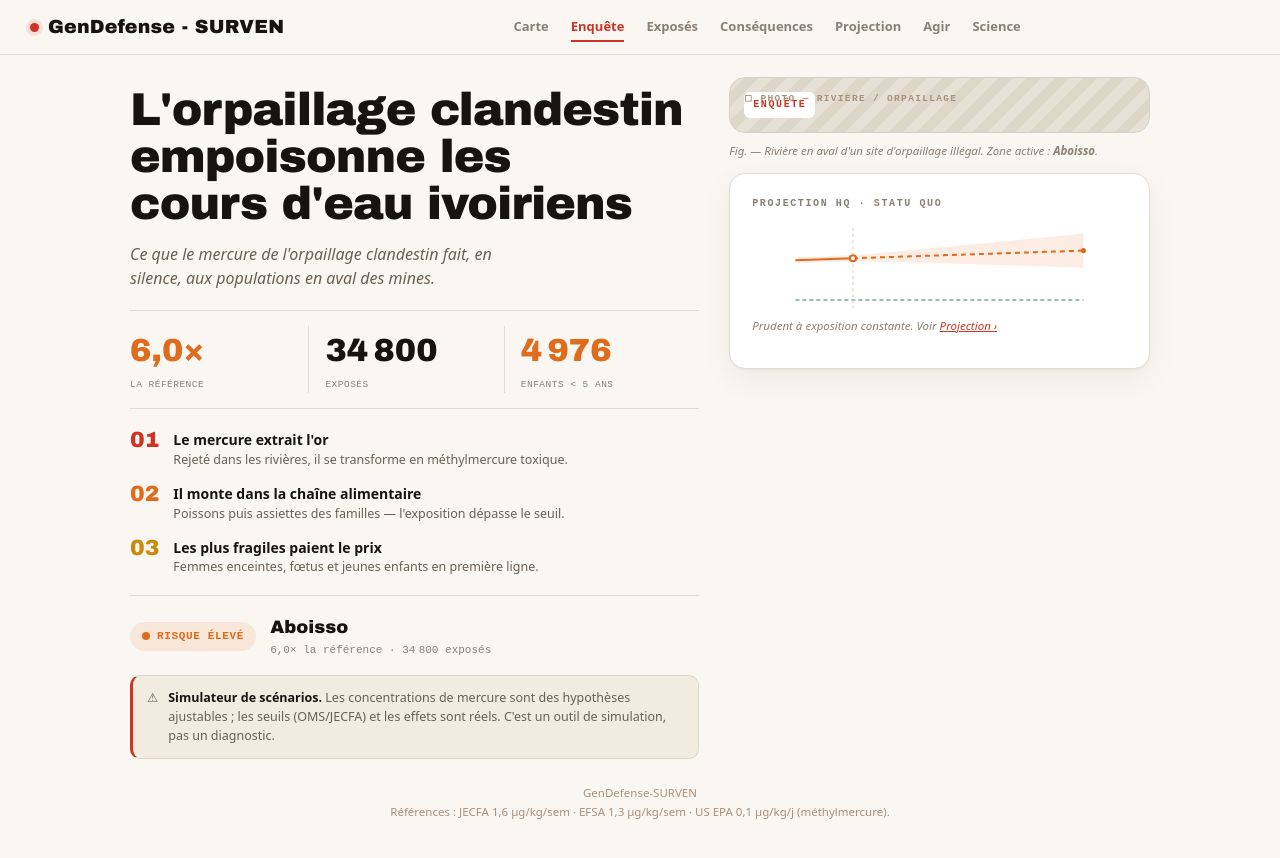
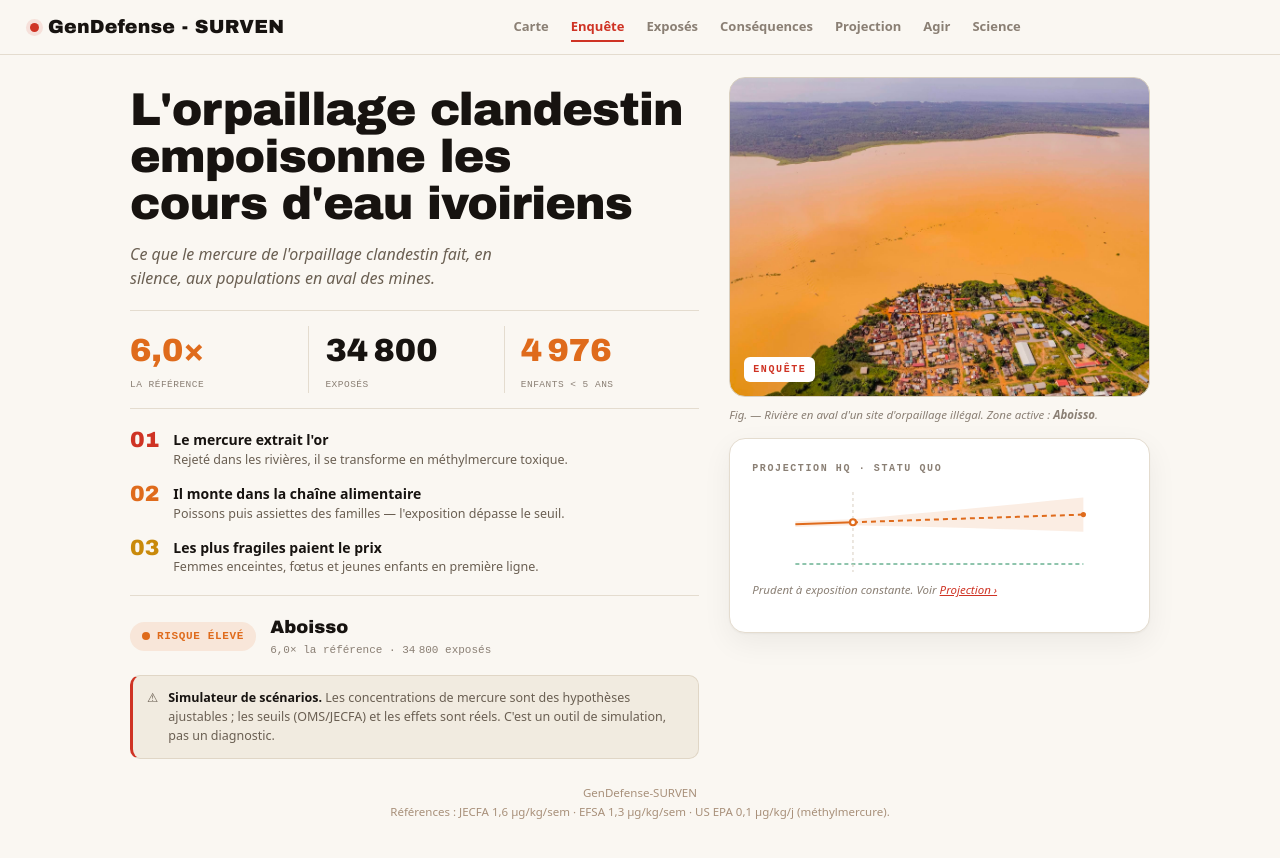
Before and after one commit to armelyara/gendefense-SURVEN, a plain HTML site: page index.html in a window 1280 px wide. Both pictures are taken after a click on the button "Enquête". Drawn offline with Linux system fonts and the light colour scheme.

Commit message:
refactor: update orpaillage photo styling to use background shorthand and fixed height

```diff
--- a/index.html
+++ b/index.html
@@ -138,10 +138,8 @@
           </div>
         </div>
         <div>
-          <div class="photo" style="background-image:'assets/orpaillage.jpg'; width:100%;height:auto"><span
-              class="tag">◻
-              PHOTO
-              — RIVIÈRE / ORPAILLAGE</span><span class="enq">ENQUÊTE</span></div>
+          <div class="photo" style="background:url('assets/orpaillage.jpg') center/cover no-repeat;height:320px"><span
+              class="enq">ENQUÊTE</span></div>
           <p class="fig" style="margin-top:10px">Fig. — Rivière en aval d'un site d'orpaillage illégal. Zone active : <b
               id="u_zonefig">—</b>.</p>
           <div class="card" style="margin-top:14px">
```
